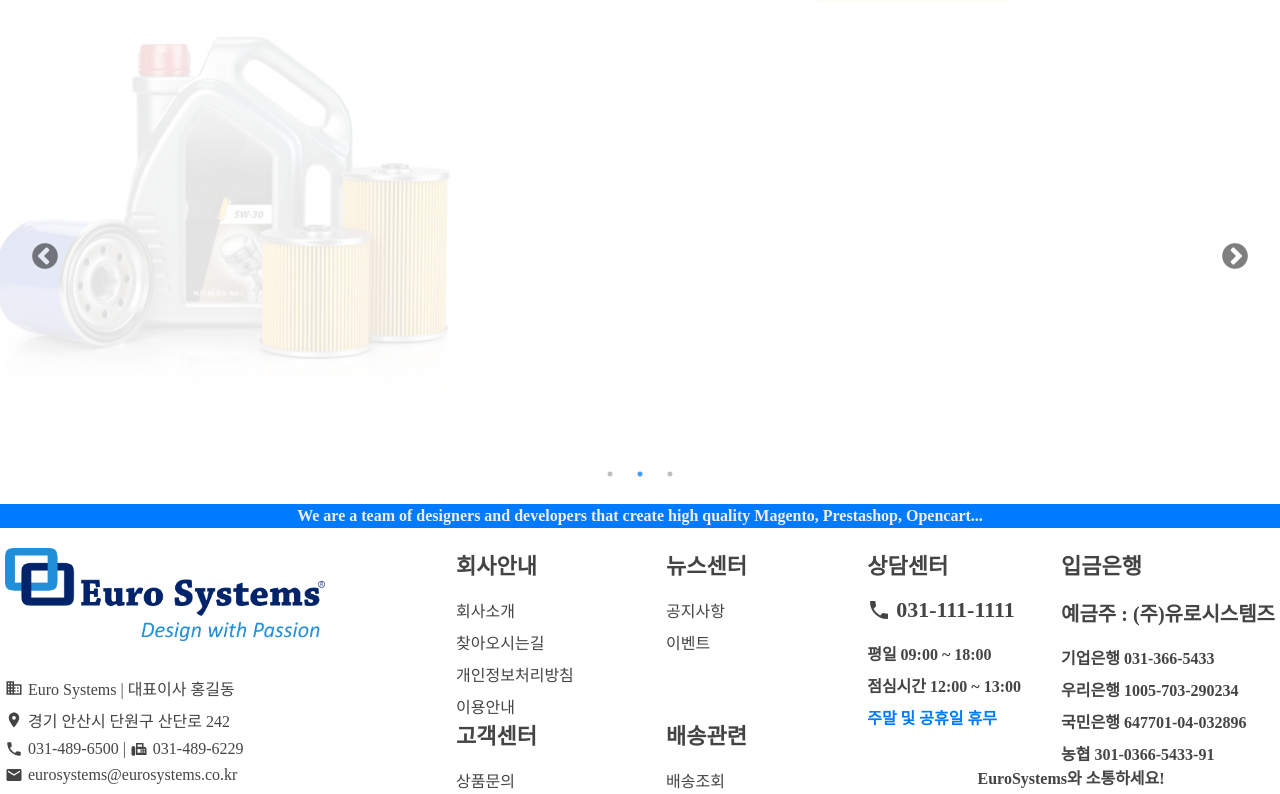
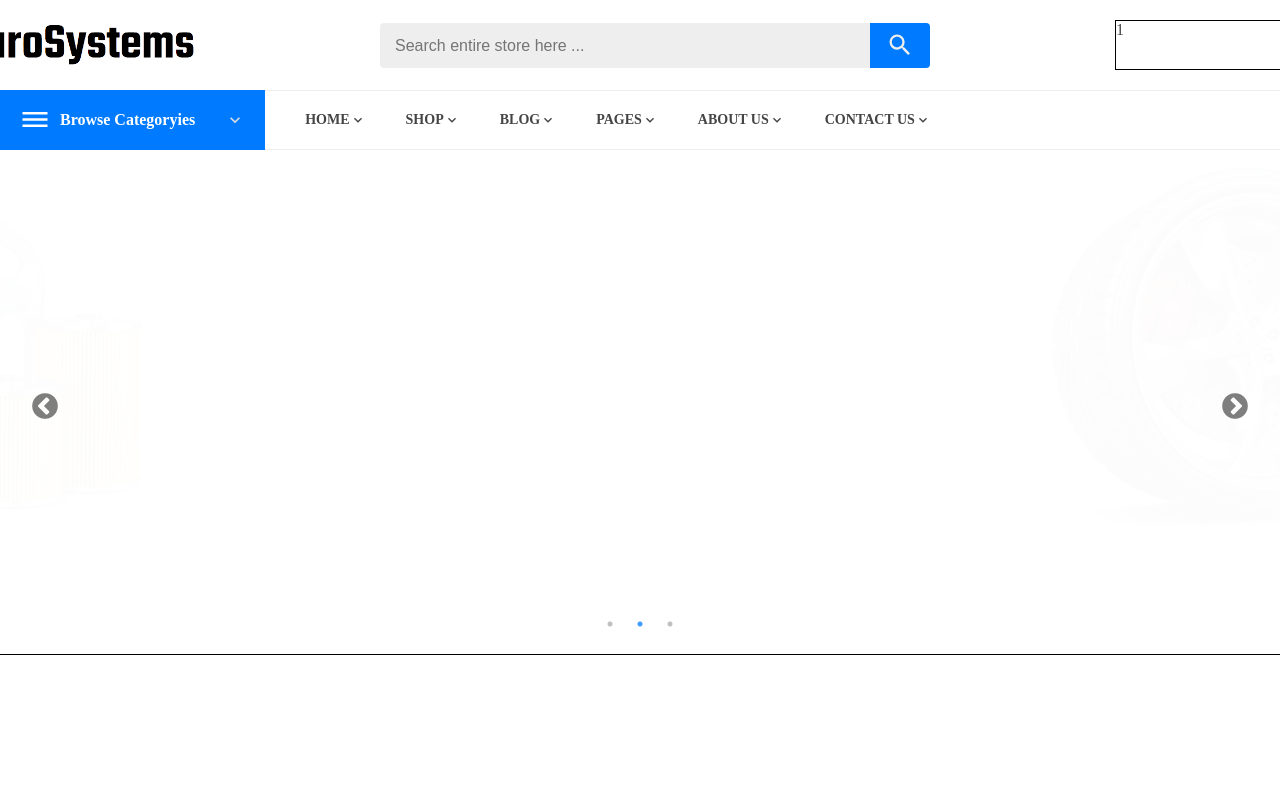
Before and after one commit to Madsenss/euro, a React (Create React App) app in the folder client/: page / in a window 1280 px wide. Shown: the top 794 px of the page. Built offline with nearby package versions, Linux system fonts and the light colour scheme; a web font is replaced by a local one.

Commit message:
네비 뼈대만 잡음

```diff
--- /dev/null
+++ b/client/src/componets/home/best.js
@@ -0,0 +1,15 @@
+import styled from "styled-components";
+
+const T = styled.div`
+  width: 1350px;
+  height: 500px;
+  border: 1px solid black;
+`
+
+const Best = () => {
+  return (
+    <T/>
+  )
+};
+
+export default Best;
--- a/client/src/componets/home/footer.js
+++ b/client/src/componets/home/footer.js
@@ -197,7 +197,7 @@ const Footer = () => {
       </Edge>
       <FooterInner>
         <LogoBox>
-          <img className="logo" src={process.env.PUBLIC_URL + '/logo.png'} />
+          <img className="logo" src={process.env.PUBLIC_URL + '/logo2.png'} />
 
           <div className="textbox">
             <div className="item">
--- a/client/src/componets/home/home.js
+++ b/client/src/componets/home/home.js
@@ -1,10 +1,12 @@
 import styled from "styled-components";
 import Footer from "./footer";
 import Banner from "./banner";
+import Nav from "./nav";
+import Best from "./best";
 
 const HomeBox = styled.div`
   width: 100%;
-  height: 100vh;
+  height: fit-content;
   display: flex;
   flex-direction: column;
   align-items: center;
@@ -13,7 +15,9 @@ const HomeBox = styled.div`
 const Home = () => {
   return (
     <HomeBox>
+      <Nav/>
       <Banner/>
+      <Best/>
       <Footer/>
     </HomeBox>
   )
--- /dev/null
+++ b/client/src/componets/home/nav.js
@@ -0,0 +1,152 @@
+import { MdDehaze, MdOutlineKeyboardArrowDown, MdSearch } from "react-icons/md";
+import styled from "styled-components";
+
+const NavBox = styled.div`
+  width: 100%;
+  height: fit-content;
+  display: flex;
+  flex-direction: column;
+  align-items: center;
+`
+const TopBox = styled.div`
+  width: 1350px;
+  height: fit-content;
+  padding: 20px 0px 20px 0px;
+  .logo {
+    width: 230px;
+  }
+  display: flex;
+  flex-direction: row;
+  justify-content: space-between;
+  align-items: center;
+`
+const SearchBox = styled.div`
+  width: 550px;
+  height: 45px;
+  overflow: hidden;
+  border-radius: 4px;
+  position: relative;
+  background-color: #eee;
+  display: flex;
+  flex-direction: row;
+  justify-content: start;
+  input {
+    width: 284px;
+    height: 100%;
+    background-color: transparent;
+    border: none;
+    padding-left: 15px;
+    font-size: 16px;
+    &:focus {
+      outline: none;
+    }
+  }
+  .button {
+    position: absolute;
+    right: 0;
+    top: 0;
+    width: 60px;
+    height: 100%;
+    background-color: var(--color);
+    display: flex;
+    justify-content: center;
+    align-items: center;
+    font-size: 28px;
+    color: #eee;
+    cursor: pointer;
+    transition: all 0.3s;
+    &:hover {
+      opacity: 0.6;
+    }
+  }
+`
+const CartBox = styled.div`
+  width: 200px;
+  height: 50px;
+  border: 1px solid black;
+`
+
+const CategoryBox = styled.div`
+  width: 100%;
+  height: 60px;
+  background-color: #fff;
+  border-top: 1.5px solid #eee;
+  border-bottom: 1.5px solid #eee;
+  display: flex;
+  justify-content: center;
+  align-items: center;
+  .inner {
+    width: 1350px;
+    display: flex;
+    flex-direction: row;
+    justify-content: start;
+    align-items: center;
+  }
+  .box {
+    width: fit-content;
+    height: fit-content;
+    display: flex;
+    justify-content: center;
+    align-items: center;
+    margin-left: 40px;
+    font-size: 14px;
+    font-weight: bolder;
+    .d {
+      font-size: 16px;
+    }
+  }
+`
+const T = styled.div`
+  width: fit-content;
+  padding: 0px 20px 0px 20px;
+  height: 60px;
+  background-color: var(--color);
+  display: flex;
+  justify-content: center;
+  align-items: center;
+  color: #fff;
+  .icon {
+    font-size: 30px;
+  }
+  .d {
+    color: #ddd;
+    font-size: 20px;
+  }
+  .text {
+    margin: 0px 30px 0px 10px;
+    font-weight: bold;
+  }
+`
+const Nav = () => {
+  return (
+    <NavBox>
+      <TopBox>
+        <img className="logo" src={process.env.PUBLIC_URL + '/logo2.png'} alt="logo"/>
+        <SearchBox>
+          <input type="text" placeholder="Search entire store here ..."/>
+          <div className="button">
+            <MdSearch/>
+          </div>
+        </SearchBox>
+        <CartBox>1</CartBox>
+      </TopBox>
+      <CategoryBox>
+        <div className="inner">
+          <T>
+            <MdDehaze className="icon"/>
+            <span className="text">Browse Categoryies</span>
+            <MdOutlineKeyboardArrowDown className="icon d"/>
+          </T>
+          <div className="box">HOME<MdOutlineKeyboardArrowDown className="icon d"/></div>
+          <div className="box">SHOP<MdOutlineKeyboardArrowDown className="icon d"/></div>
+          <div className="box">BLOG<MdOutlineKeyboardArrowDown className="icon d"/></div>
+          <div className="box">PAGES<MdOutlineKeyboardArrowDown className="icon d"/></div>
+          <div className="box">ABOUT US<MdOutlineKeyboardArrowDown className="icon d"/></div>
+          <div className="box">CONTACT US<MdOutlineKeyboardArrowDown className="icon d"/></div>
+        </div>
+      </CategoryBox>
+    </NavBox>
+  )
+};
+
+export default Nav;
```
Also changed, not shown: client/public/logo2.png (added).
